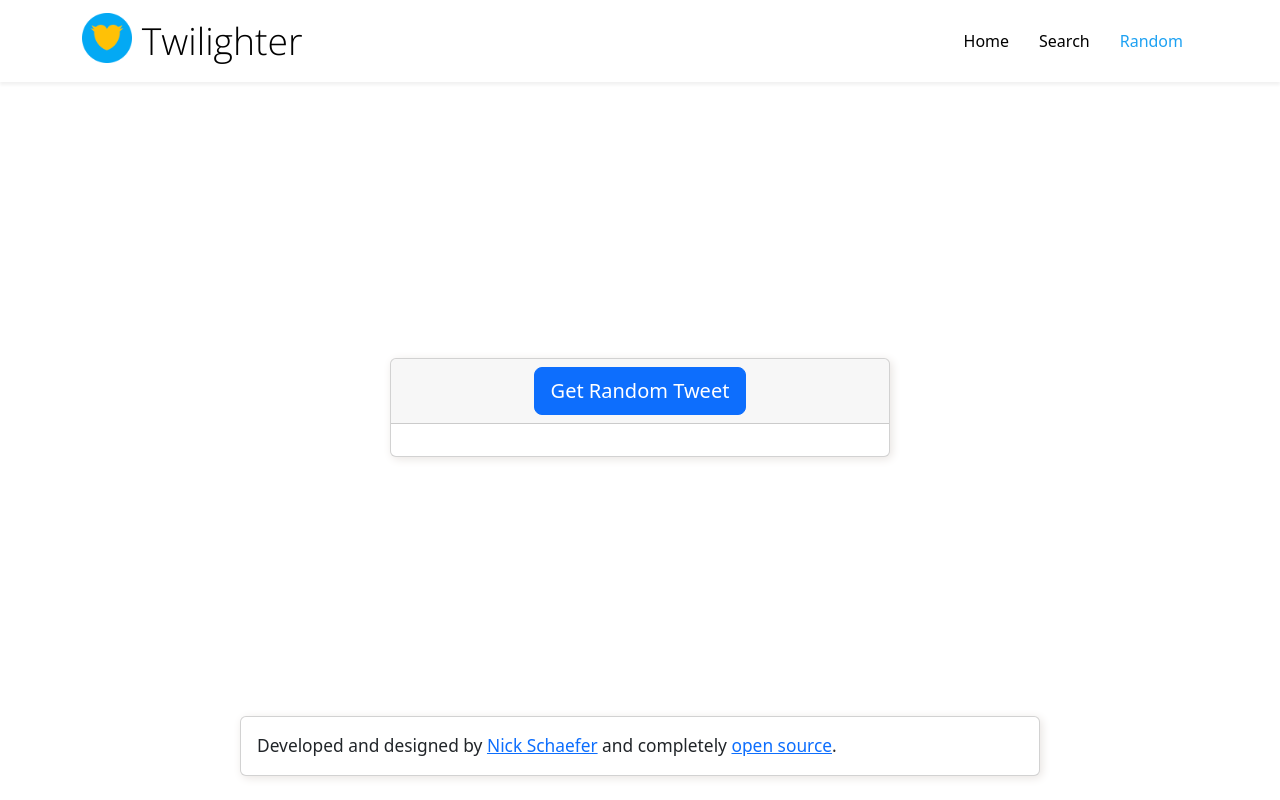
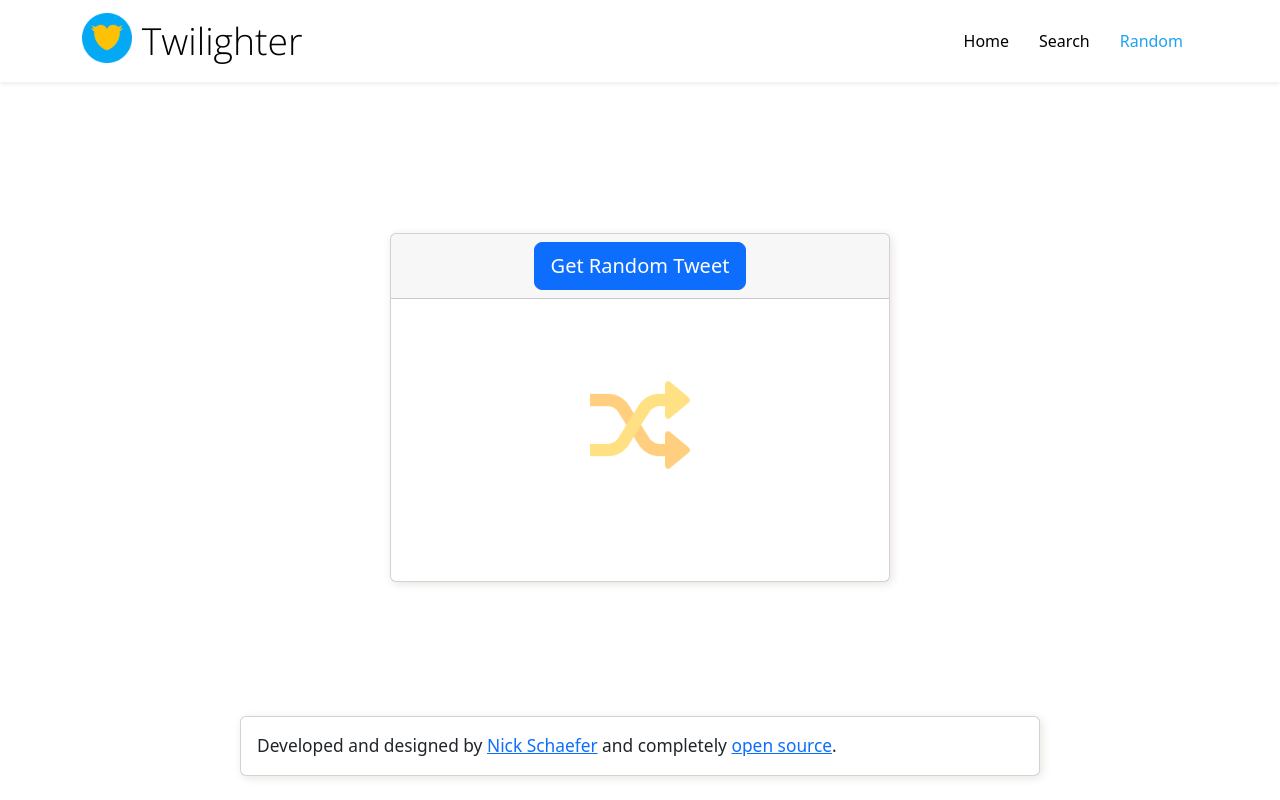
Before and after one commit to naturalnick/twilighter, a React (Create React App) app in the folder client/: page /random in a window 1280 px wide. Built offline with nearby package versions, Linux system fonts and the light colour scheme.

Commit message:
fix randomtweet showing up

```diff
--- a/client/src/components/RandomBar/RandomBar.jsx
+++ b/client/src/components/RandomBar/RandomBar.jsx
@@ -28,7 +28,7 @@
 	}
 
 	function displayRandomTweet() {
-		Object.keys(randomTweet).length !== 0 ? (
+		return Object.keys(randomTweet).length !== 0 ? (
 			<Col className="mt-3" xl={12}>
 				<Tweet {...randomTweet} />
 			</Col>
```
